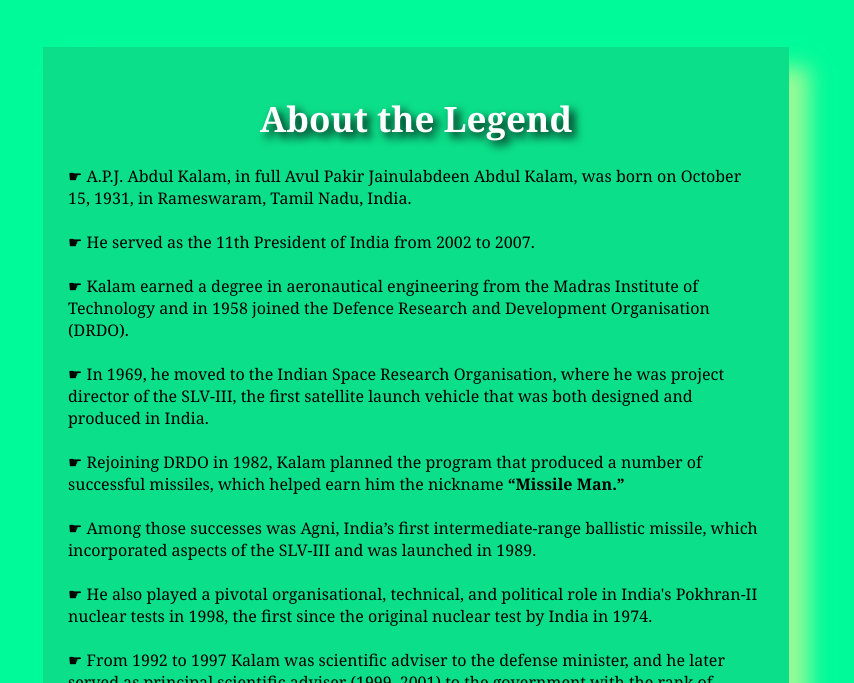
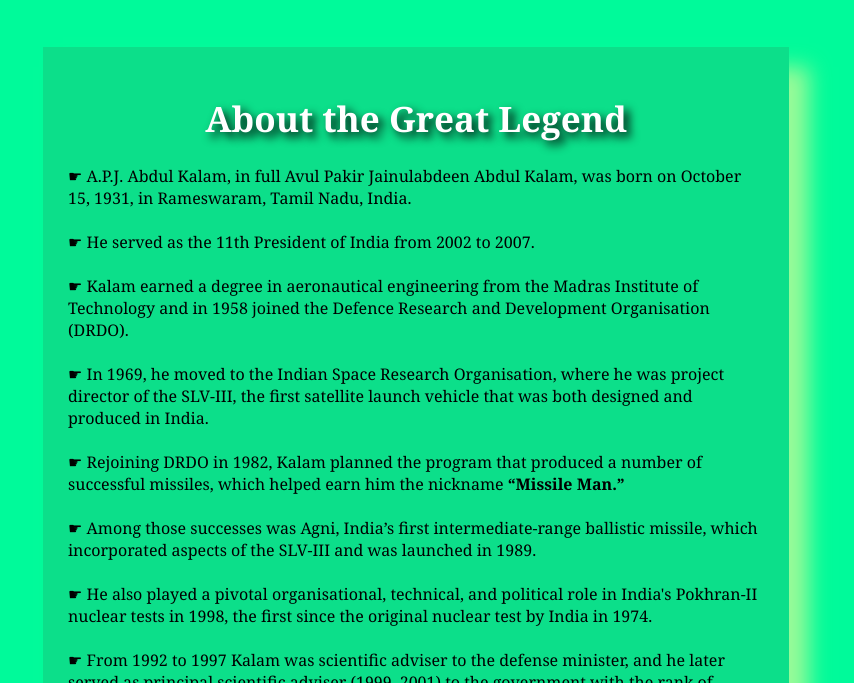
Before and after one commit to BlePsychiatrist/TRIBUTE, a plain HTML site: page index.html in a window 1280 px wide. Shown: the part 417-1100 px from the top of the page, without its empty margins (224-1078 px from the left). Drawn offline with Linux system fonts and the light colour scheme.

Commit message:
index.html

```diff
--- a/index.html
+++ b/index.html
@@ -28,7 +28,7 @@
             <!--  Achievements and other details of the person -->
 
             <h1 class="title-APJ">
-                About the Legend
+                About the Great Legend
             </h1>
             <p>
                 ☛ A.P.J. Abdul Kalam, in full
```
